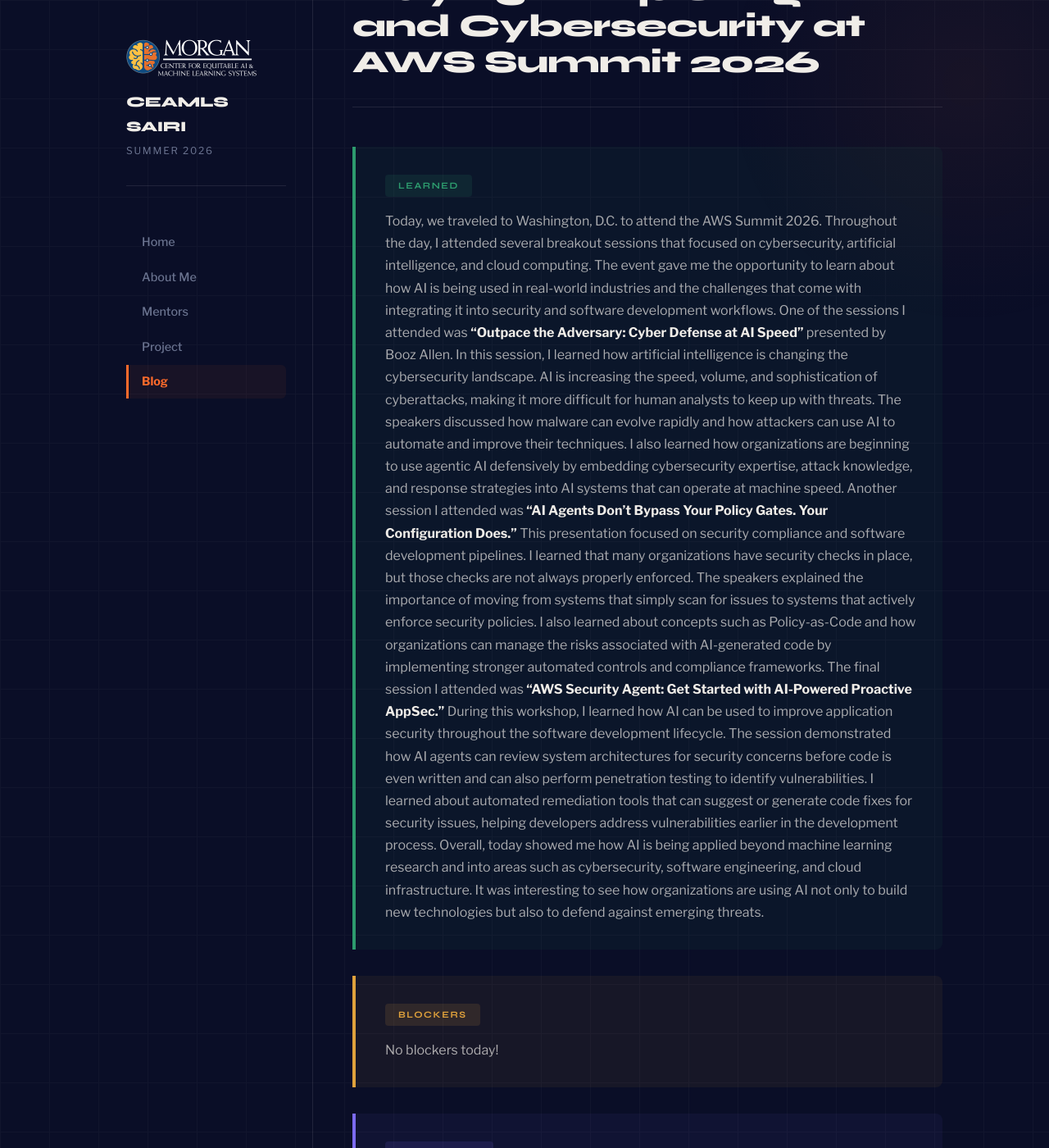
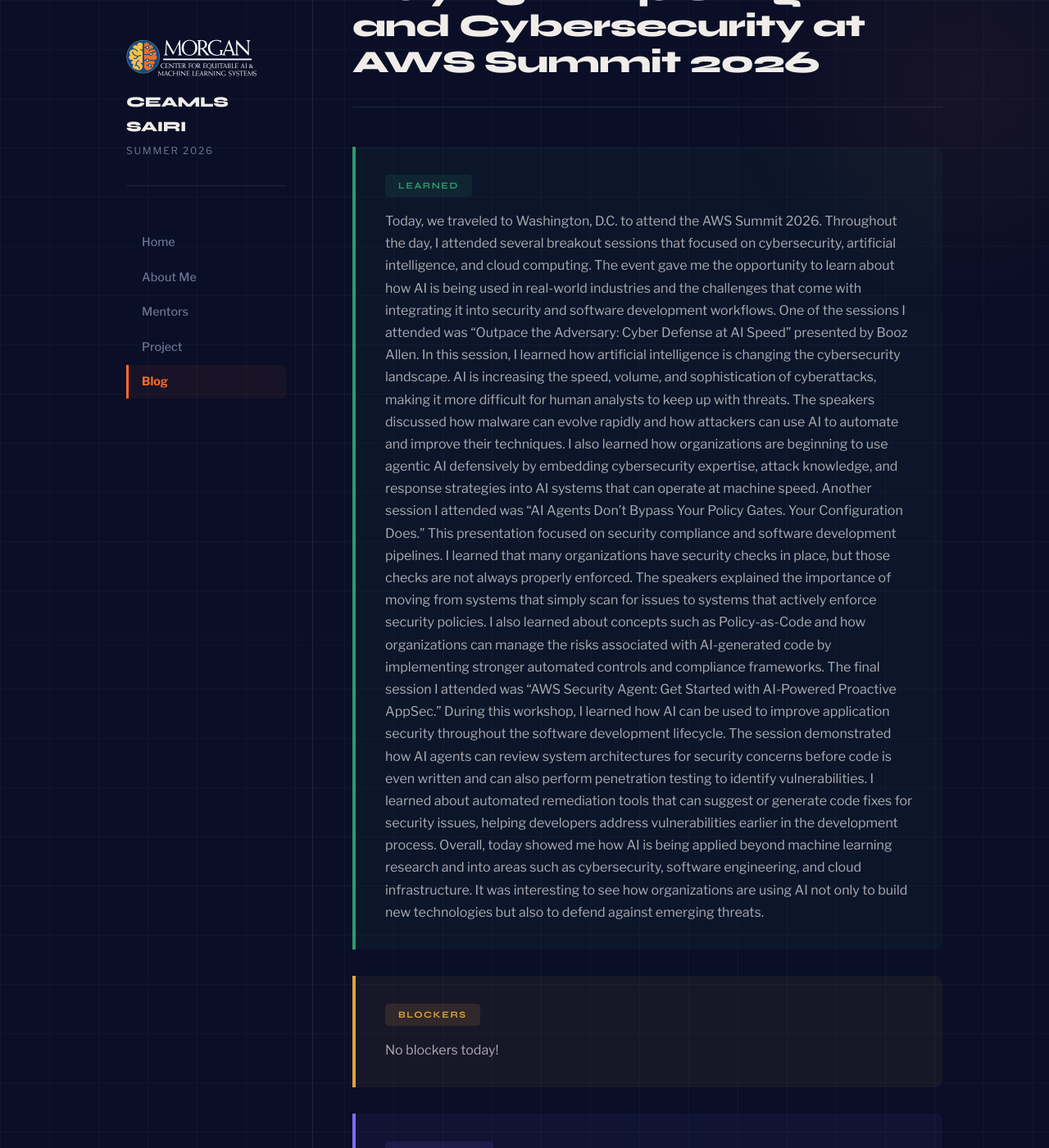
Before and after one commit to KSMerch/ksmerchceamls26.github.io, a Jekyll site: the page built from _posts/2026-06-30-day-25.md, in a window 1280 px wide and 1400 px high, scrolled down 246 px. Shown: the whole window at 82% size. Built offline with Jekyll 4.4.1, drawn with Linux system fonts in a browser that asks for light colours.

Commit message:
Update 2026-06-30-day-25.md

```diff
--- a/_posts/2026-06-30-day-25.md
+++ b/_posts/2026-06-30-day-25.md
@@ -8,13 +8,13 @@ tags: ["LLM", "Python", "Research", "AWS"]
 what_i_learned: |
   Today, we traveled to Washington, D.C. to attend the AWS Summit 2026. Throughout the day, I attended several breakout sessions that focused on cybersecurity, artificial intelligence, and cloud computing. The event
   gave me the opportunity to learn about how AI is being used in real-world industries and the challenges that come with integrating it into security and software development workflows. One of the sessions I attended
-  was **"Outpace the Adversary: Cyber Defense at AI Speed"** presented by Booz Allen. In this session, I learned how artificial intelligence is changing the cybersecurity landscape. AI is increasing the speed, volume,
+  was "Outpace the Adversary: Cyber Defense at AI Speed" presented by Booz Allen. In this session, I learned how artificial intelligence is changing the cybersecurity landscape. AI is increasing the speed, volume,
   and sophistication of cyberattacks, making it more difficult for human analysts to keep up with threats. The speakers discussed how malware can evolve rapidly and how attackers can use AI to automate and improve
   their techniques. I also learned how organizations are beginning to use agentic AI defensively by embedding cybersecurity expertise, attack knowledge, and response strategies into AI systems that can operate at
-  machine speed. Another session I attended was **"AI Agents Don't Bypass Your Policy Gates. Your Configuration Does."** This presentation focused on security compliance and software development pipelines. I learned
+  machine speed. Another session I attended was "AI Agents Don't Bypass Your Policy Gates. Your Configuration Does." This presentation focused on security compliance and software development pipelines. I learned
   that many organizations have security checks in place, but those checks are not always properly enforced. The speakers explained the importance of moving from systems that simply scan for issues to systems that
   actively enforce security policies. I also learned about concepts such as Policy-as-Code and how organizations can manage the risks associated with AI-generated code by implementing stronger automated controls and
-  compliance frameworks. The final session I attended was **"AWS Security Agent: Get Started with AI-Powered Proactive AppSec."** During this workshop, I learned how AI can be used to improve application security
+  compliance frameworks. The final session I attended was "AWS Security Agent: Get Started with AI-Powered Proactive AppSec." During this workshop, I learned how AI can be used to improve application security
   throughout the software development lifecycle. The session demonstrated how AI agents can review system architectures for security concerns before code is even written and can also perform penetration testing to
   identify vulnerabilities. I learned about automated remediation tools that can suggest or generate code fixes for security issues, helping developers address vulnerabilities earlier in the development process.
   Overall, today showed me how AI is being applied beyond machine learning research and into areas such as cybersecurity, software engineering, and cloud infrastructure. It was interesting to see how organizations
```
